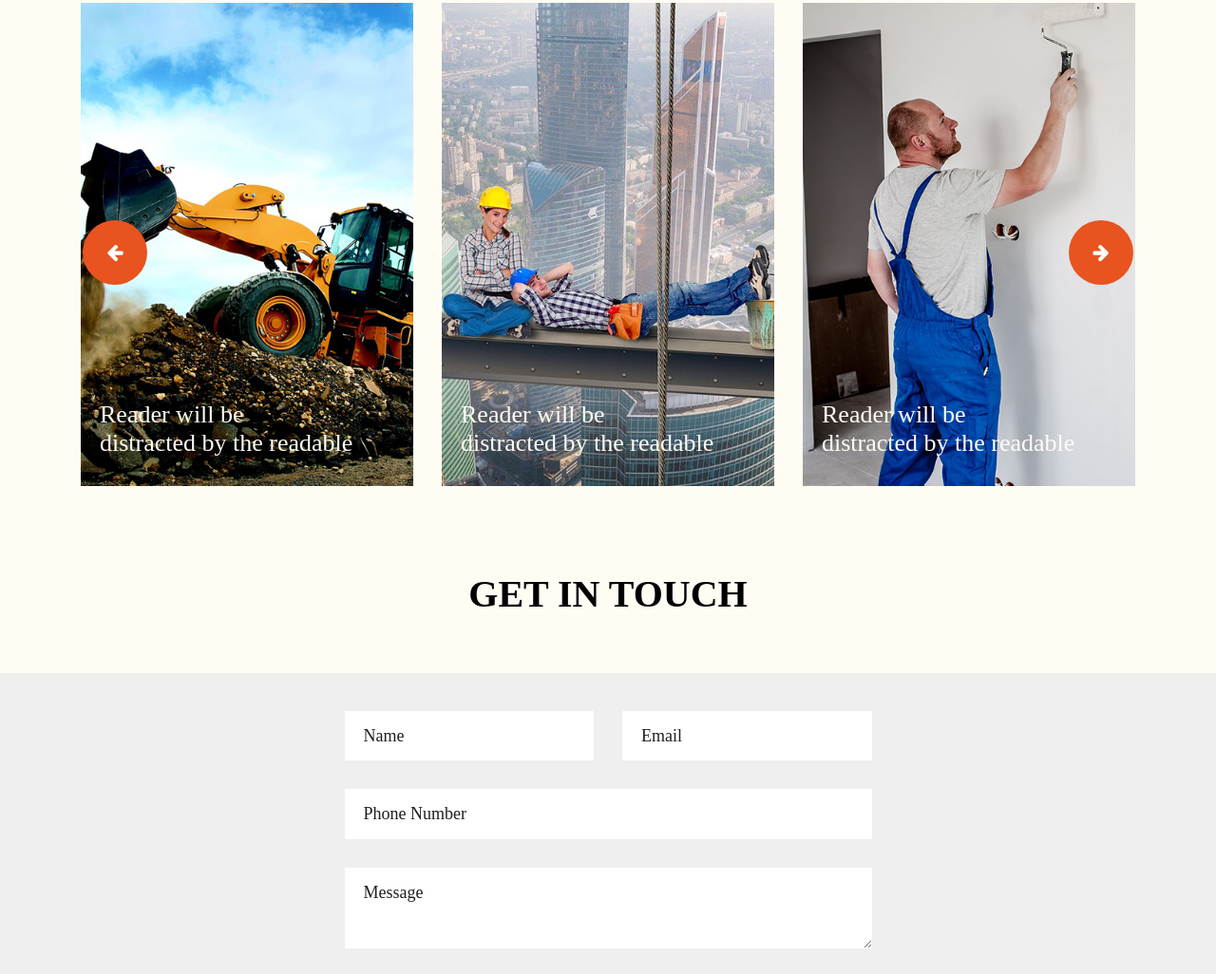
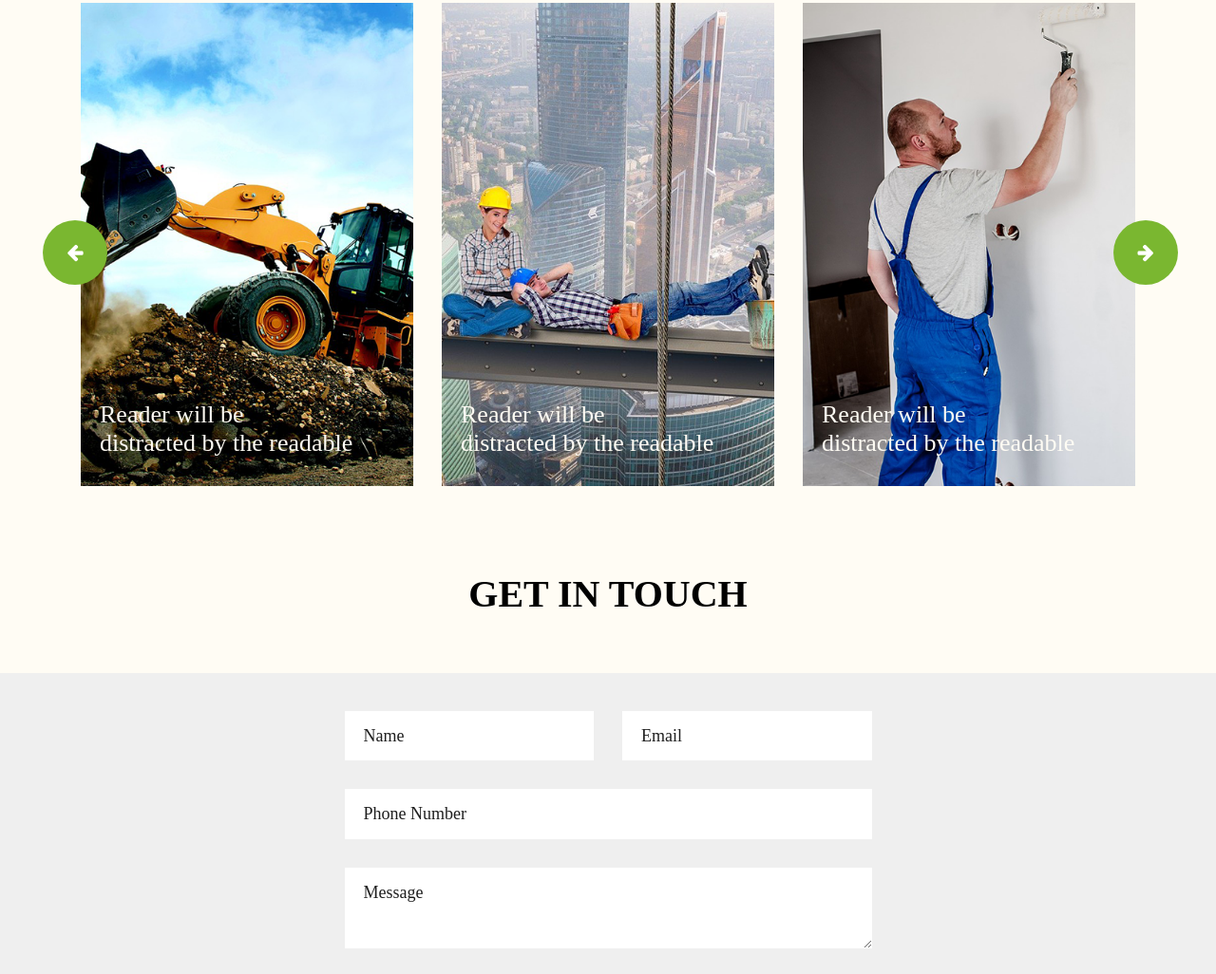
Before and after one commit to wenya-li/reels, a plain HTML site: page index.html in a window 1280 px wide. Shown: the part 3986-5012 px from the top of the page at 95% size. Drawn offline with nearby package versions, Linux system fonts and the light colour scheme; files whose address does not match are found by name.

Commit message:
Add files via upload

```diff
--- a/css/style.css
+++ b/css/style.css
@@ -747,20 +747,20 @@ button {
 #my_slider .carousel-control-next:hover,
 #my_slider .carousel-control-prev:focus,
 #my_slider .carousel-control-next:focus {
-    background-color: #e8531f;
+    background-color:#7AB730;
     color: #ffffff;
 }
 
 #my_slider a.carousel-control-prev {
     position: absolute;
-    left: 87px;
+    left: 45px;
     top: 45%;
-    background-color: #e8531f;
+    background-color: #7AB730;
 }
 
 #my_slider a.carousel-control-next {
     position: absolute;
-    right: 87px;
+    right: 40px;
     top: 45%;
 }
 
@@ -768,7 +768,7 @@ button {
 #my_slider .carousel-control-next {
     width: 68px;
     height: 68px;
-    background: #e8531f;
+    background: #7AB730;
     opacity: 1;
     font-size: 20px;
     color: #ffffff;
```
